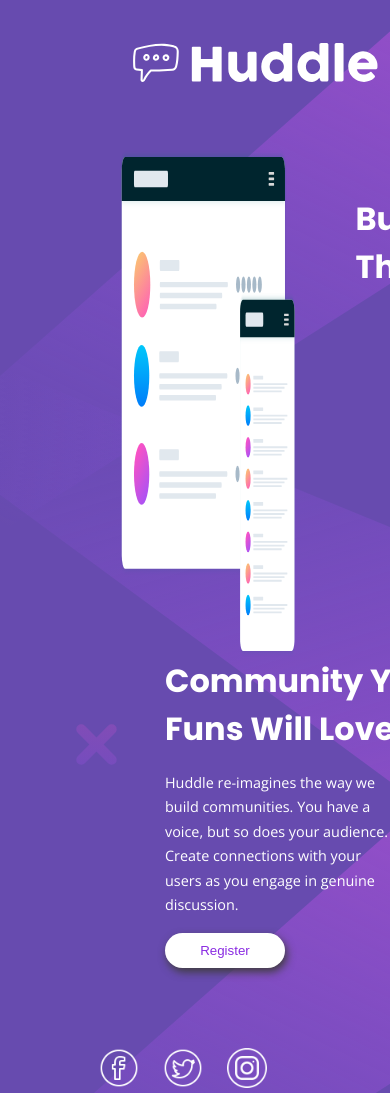
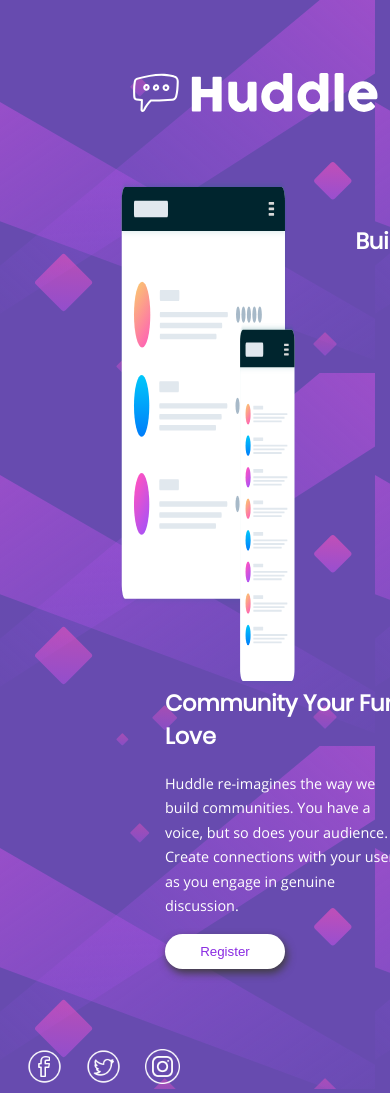
Before and after one commit to Cank256/introduction-section, a plain HTML site: page index.html in a window 390 px wide. Shown: the top 1093 px of the page. Drawn offline with nearby package versions, Linux system fonts and the light colour scheme.

Commit message:
Mobile Responsive

```diff
--- a/index.html
+++ b/index.html
@@ -8,7 +8,6 @@
     <link rel="icon" href="./images/favicon-32x32.png" sizes="32x32">
     <title>Landing Page</title>
     <link rel="stylesheet" href="style.css" type="text/css">
-    <link href="https://fonts.googleapis.com/css?family=Open+Sans&display=swap" rel="stylesheet">
 
 </head>
 <body>
--- a/style.css
+++ b/style.css
@@ -1,5 +1,15 @@
 @import url('https://fonts.googleapis.com/css?family=Open+Sans&display=swap');
 @import url('https://fonts.googleapis.com/css?family=Poppins:400,700&display=swap');
+@font-face {
+    font-family: myPoppins;
+    src: url("./fonts/poppins.regular.ttf");
+    font-weight: 400, 700;
+  }
+@font-face {
+    font-family: myOpenSans;
+    src: url("./fonts/OpenSans-Regular.ttf");
+    font-weight: 400;
+}
 
 * {
     margin: 0;
@@ -10,7 +20,7 @@
     background-image: url("./images/bg-desktop.svg");
     background-color: hsl(257, 40%, 49%);
     color: white;
-    font-family: 'Open Sans', sans-serif;
+    font-family: myOpenSans;
 }
 
 .container {
@@ -19,7 +29,7 @@
 }
 
 #logo {
-    margin: 30px 0 0 120px;
+    margin: 60px 0 0 120px;
 }
 
 .content {
@@ -40,7 +50,7 @@
 }
 
 .text h1 {
-    font-family: 'Poppins', sans-serif;
+    font-family: myPoppins;
     margin-bottom: 18px;
     width: 75vw;
     line-height: 1.5em;
@@ -50,7 +60,7 @@
     margin-bottom: 15px;
     line-height: 1.7em;
     font-size: .9em;
-    padding-right: 90px;
+    padding-right: 80px;
 }
 
 .text button {
@@ -66,29 +76,25 @@
 .social-icons {
     float: right;
     margin-top: 10px;
-    margin-right: 83px;
-    padding-right: 20px;
+    margin-right: 140px;
+    padding-right: 50px;
     margin-bottom: 0;
 }
 
 .social-icons img {
     margin-top: 25px;
     padding-right: 20px;
-    height: 40px;
-    width: 40px;
+    height: 35px;
+    width: 35px;
 }
 
-@media only screen and (max-width: 375px) {
+@media (max-width: 470px) {
 
     body {
         background-image: url("./images/bg-mobile.svg");
     }
-	.container {
-		max-width: 370px;
-		margin: auto;
-		margin-top: 20px;
-		display: flex;
-		flex-direction: column;
-	}
 
+    .content h1 {
+        font-size: 1.4em;
+    }
 }
```
Also changed, not shown: fonts/OpenSans-Regular.ttf (added), fonts/poppins.regular.ttf (added).
